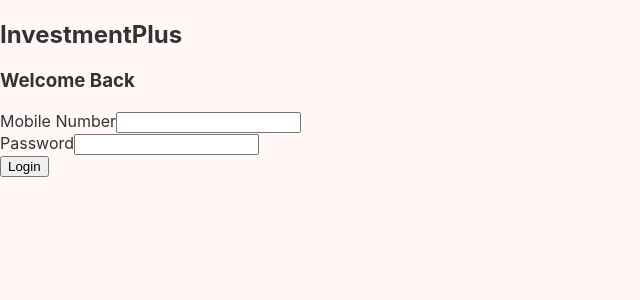
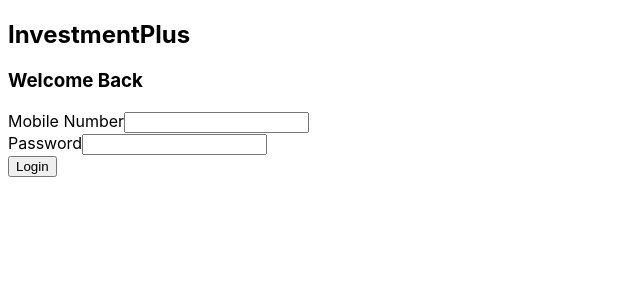
Before and after one commit to vishalpoonia890/amit, a React (Create React App) app in the folder frontend/: page / in a window 1280 px wide. Shown: the top 300 px of the page, without its empty margins (0-640 px from the left). Built offline with nearby package versions, Linux system fonts and the light colour scheme.

Commit message:
Update index.css

```diff
--- a/frontend/src/index.css
+++ b/frontend/src/index.css
@@ -1,58 +1,58 @@
-/* Pinkish-Orangish Theme
-  To apply this theme, import this file into your `src/index.js` file:
-  import './index.css';
+/* Using @tailwind directives for base styles, components, and utilities */
+@tailwind base;
+@tailwind components;
+@tailwind utilities;
+
+/* ==========================================
+  PINKISH-ORANGISH THEME (InvestmentPlus)
+  ==========================================
 */
+:root {
+  /* Primary Color (Main Brand Color - a vibrant orangish-pink) */
+  --color-primary-50: #fff5f2;
+  --color-primary-100: #ffe6e0;
+  --color-primary-200: #ffcaba;
+  --color-primary-300: #ffa18c;
+  --color-primary-400: #ff705a;
+  --color-primary-500: #ff4d3d; /* Main CTA color */
+  --color-primary-600: #e6392e;
+  --color-primary-700: #c02a28;
+  --color-primary-800: #9a2526;
+  --color-primary-900: #7e2323;
 
-:root {
-  /* --- Primary Colors --- */
-  --primary-color: #FF6B6B; /* A vibrant coral pink/red */
-  --primary-color-dark: #F06161;
-  --primary-color-light: #FFD1D1; /* A very light, soft pink */
+  /* Secondary Color (Accent Color - a deep, warm orange) */
+  --color-secondary-500: #f97316; /* For gradients and highlights */
 
-  /* --- Secondary / Accent Colors --- */
-  --secondary-color: #FFA07A; /* Light Salmon / Orangish */
-  --secondary-color-light: #FFDAB9; /* Peach Puff */
+  /* Neutral Colors (for text, backgrounds, borders) */
+  --color-gray-50: #f8fafc;
+  --color-gray-100: #f1f5f9;
+  --color-gray-200: #e2e8f0;
+  --color-gray-300: #cbd5e1;
+  --color-gray-400: #94a3b8;
+  --color-gray-500: #64748b;
+  --color-gray-600: #475569;
+  --color-gray-700: #334155;
+  --color-gray-800: #1e293b;
+  --color-gray-900: #0f172a;
 
-  /* --- Text Colors --- */
-  --text-color: #333333; /* Dark gray for main text */
-  --text-color-light: #6c757d; /* Lighter gray for subtitles */
-
-  /* --- Background Colors --- */
-  --bg-color: #FFF8F7; /* A very light, warm off-white */
-  --card-bg-color: #FFFFFF;
-
-  /* --- Status Colors --- */
-  --success-color: #28a745;
-  --error-color: #dc3545;
-  --warning-color: #ffc107;
-
-  /* --- Borders and Shadows --- */
-  --border-color: #FFE4E1; /* Misty Rose */
-  --card-shadow: 0 4px 15px rgba(255, 107, 107, 0.1);
+  /* Black & White */
+  --color-black: #020617;
+  --color-white: #ffffff;
 }
 
+/* Base styles for the entire application */
 body {
-  margin: 0;
-  font-family: 'Inter', -apple-system, BlinkMacSystemFont, 'Segoe UI', 'Roboto', 'Oxygen',
-    'Ubuntu', 'Cantarell', 'Fira Sans', 'Droid Sans', 'Helvetica Neue',
-    sans-serif;
+  font-family: 'Inter', sans-serif; /* A clean, modern font */
   -webkit-font-smoothing: antialiased;
   -moz-osx-font-smoothing: grayscale;
-  background-color: var(--bg-color);
-  color: var(--text-color);
 }
 
-code {
-  font-family: source-code-pro, Menlo, Monaco, Consolas, 'Courier New',
-    monospace;
+/* Custom Animation for the withdrawal ticker */
+@keyframes marquee {
+  0% { transform: translateX(0%); }
+  100% { transform: translateX(-100%); }
 }
 
-/* --- Global Link Style --- */
-a {
-  color: var(--primary-color);
-  text-decoration: none;
+.animate-marquee {
+  animation: marquee 40s linear infinite;
 }
-
-a:hover {
-  text-decoration: underline;
-}
```
